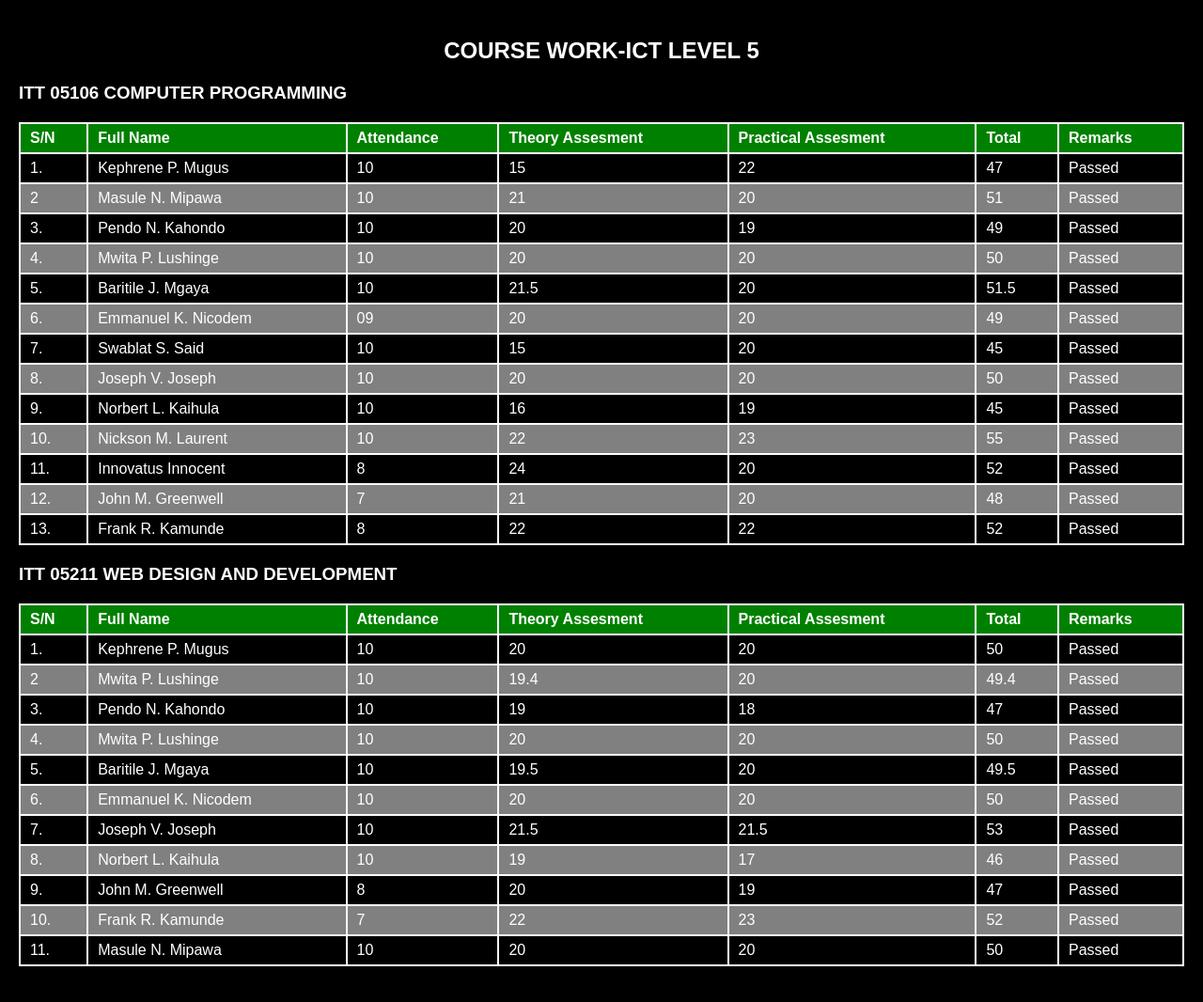
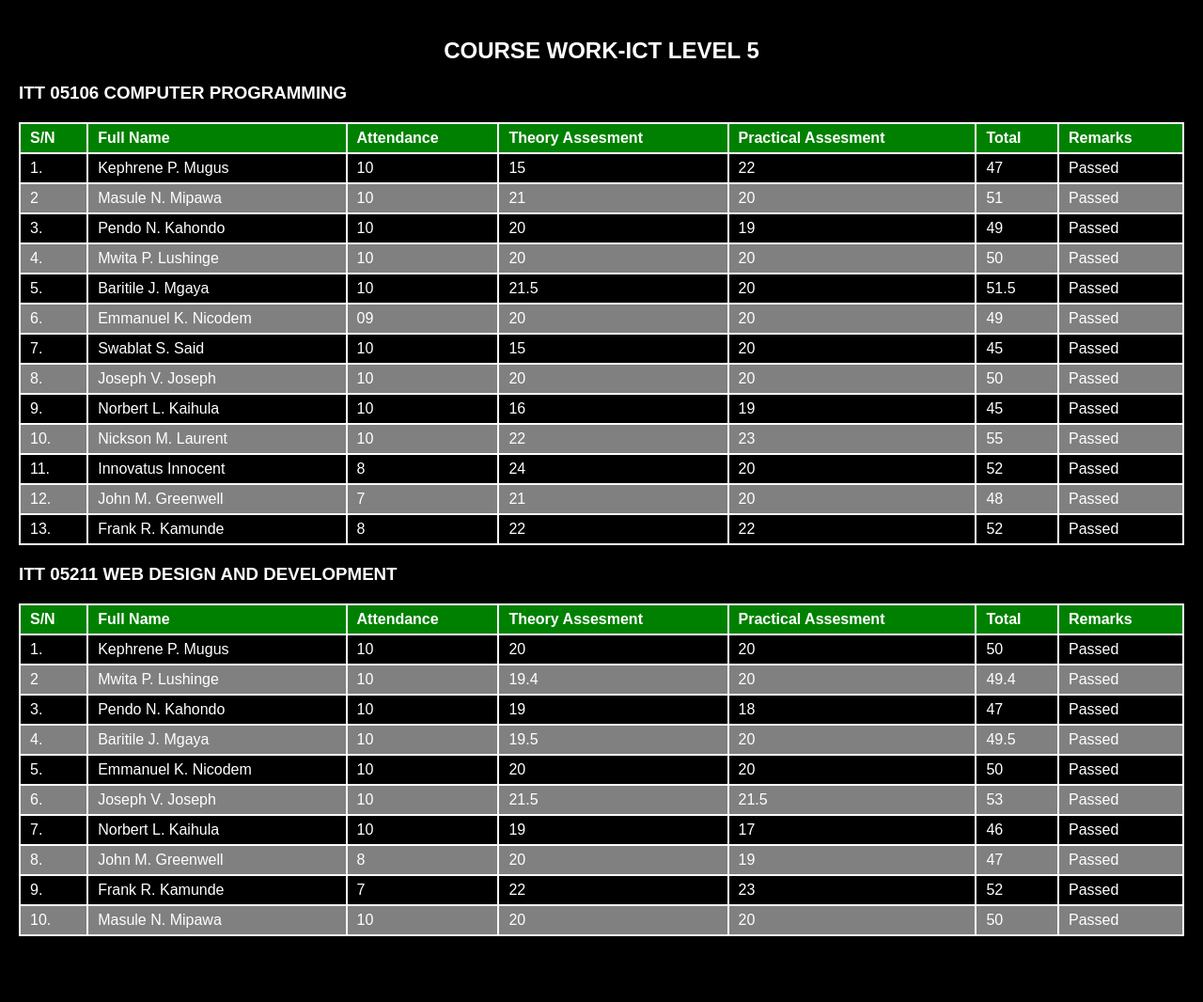
Before and after one commit to lennycodes2000/L5, a plain HTML site: page index.html in a window 1280 px wide. Shown: the whole page at 94% size. After the commit the page ends 1036 px from the top, so only its background shows below. Drawn offline with Linux system fonts and the light colour scheme.

Commit message:
Update index.html

```diff
--- a/index.html
+++ b/index.html
@@ -182,17 +182,9 @@
         <td>47</td>
         <td>Passed</td>
     </tr>
+
     <tr>
         <td>4.</td>
-        <td>Mwita P. Lushinge</td>
-        <td>10</td>
-        <td>20</td>
-        <td>20</td>
-        <td>50</td>
-        <td>Passed</td>
-    </tr>
-    <tr>
-        <td>5.</td>
         <td>Baritile J. Mgaya</td>
         <td>10</td>
         <td>19.5</td>
@@ -201,7 +193,7 @@
         <td>Passed</td>
     </tr>
     <tr>
-        <td>6.</td>
+        <td>5.</td>
         <td>Emmanuel K. Nicodem</td>
         <td>10</td>
         <td>20</td>
@@ -210,7 +202,7 @@
         <td>Passed</td>
     </tr>
     <tr>
-        <td>7.</td>
+        <td>6.</td>
         <td>Joseph V. Joseph</td>
         <td>10</td>
         <td>21.5</td>
@@ -220,7 +212,7 @@
     </tr>
 
     <tr>
-        <td>8.</td>
+        <td>7.</td>
         <td>Norbert L. Kaihula</td>
         <td>10</td>
         <td>19</td>
@@ -229,7 +221,7 @@
         <td>Passed</td>
     </tr>
     <tr>
-        <td>9.</td>
+        <td>8.</td>
         <td>John M. Greenwell</td>
         <td>8</td>
         <td>20</td>
@@ -238,7 +230,7 @@
         <td>Passed</td>
     </tr>
         <tr>
-        <td>10.</td>
+        <td>9.</td>
         <td>Frank R. Kamunde</td>
         <td>7</td>
         <td>22</td>
@@ -247,7 +239,7 @@
         <td>Passed</td>
         </tr>
          <tr>
-        <td>11.</td>
+        <td>10.</td>
         <td>Masule N. Mipawa</td>
         <td>10</td>
         <td>20</td>
```
